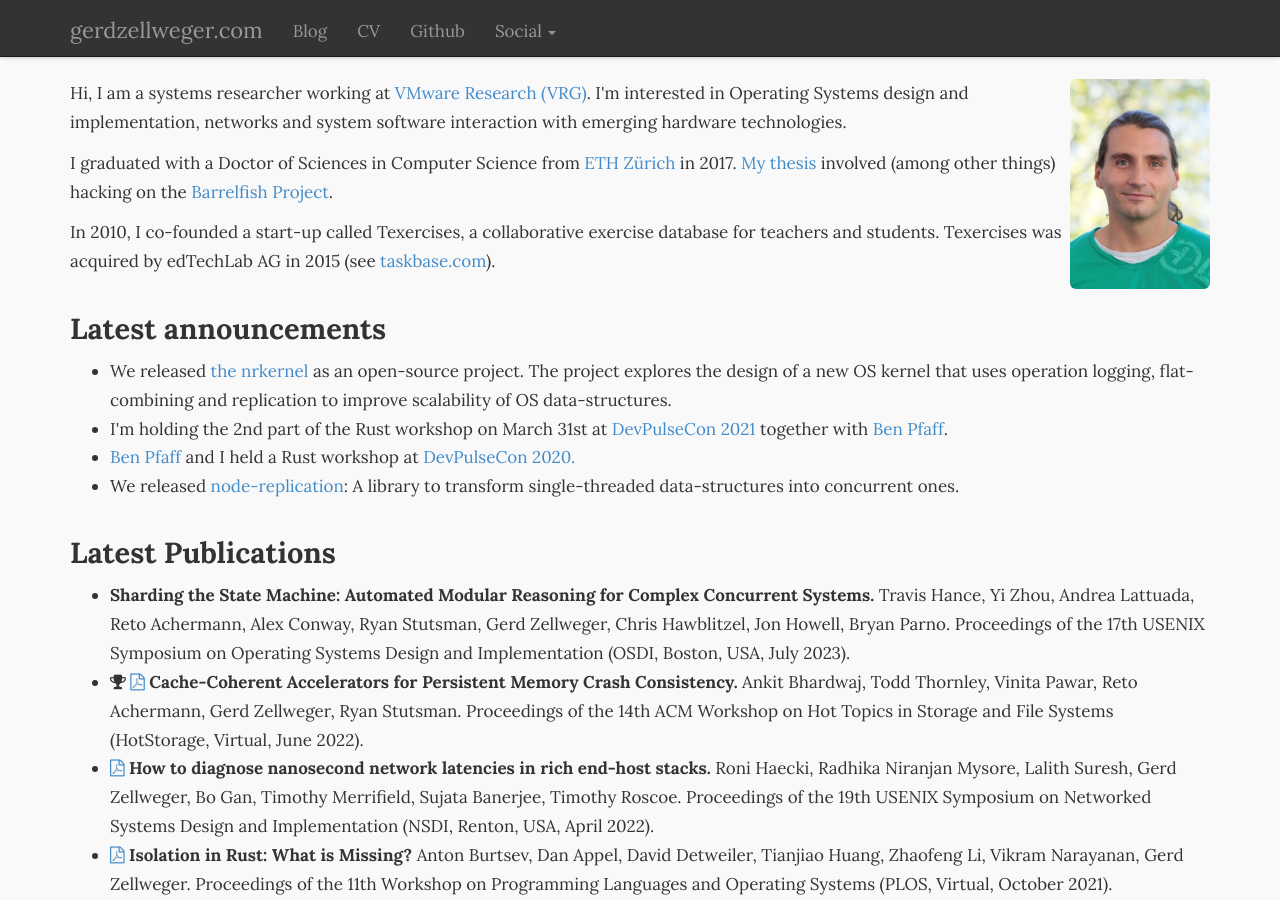
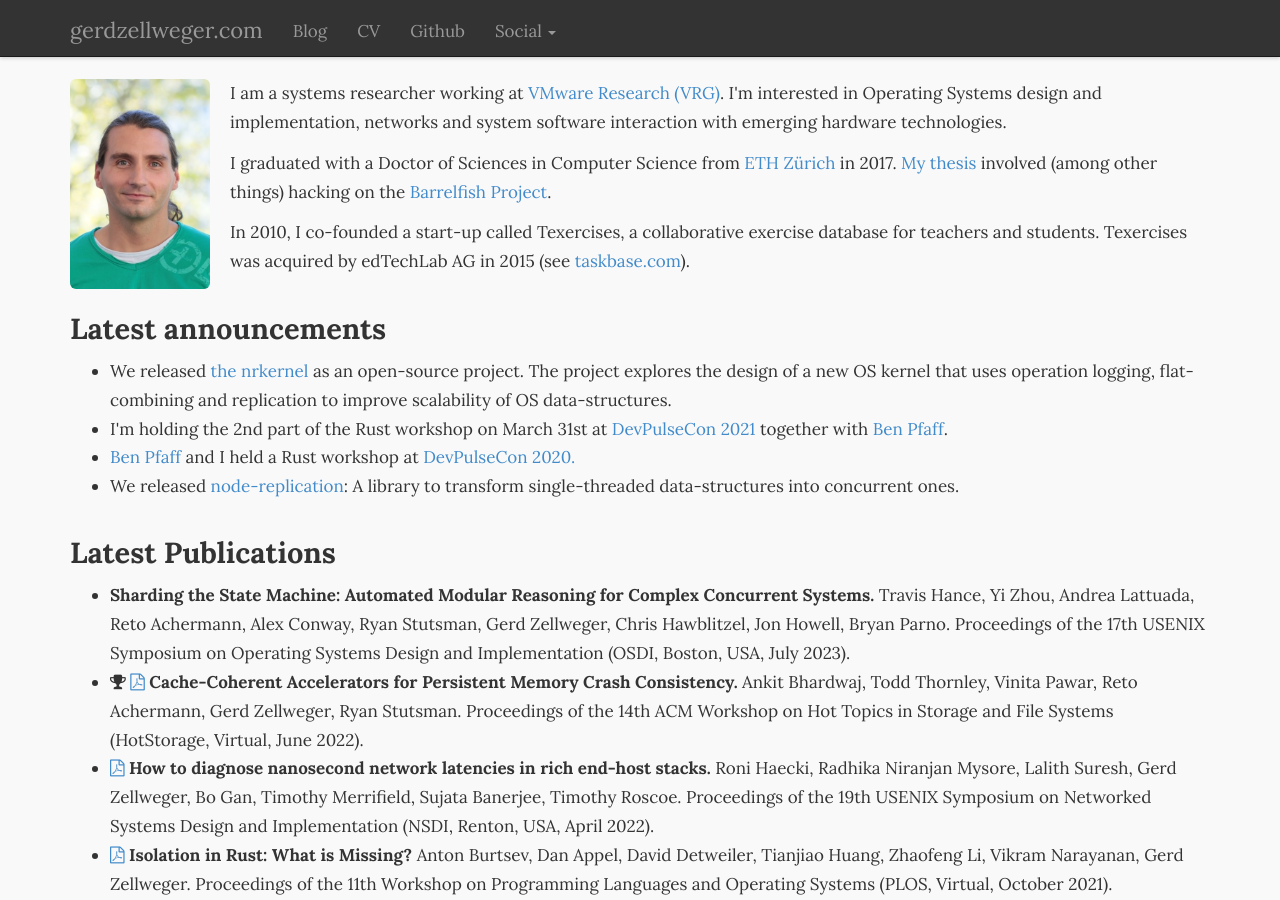
Before and after one commit to gz/website, a Jekyll site: the page built from index.html, in a window 1280 px wide and 900 px high. Built offline with Jekyll 4.4.1, drawn with Linux system fonts in a browser that asks for light colours; nearby versions of some CDN libraries.

Commit message:
Update index.html

```diff
--- a/index.html
+++ b/index.html
@@ -5,11 +5,11 @@
 
 <div class="clearfix">
   <br />
-  <div class="pull-right">
+  <div class="pull-left" style="margin-right:20px;">
     <img src="/img/gerd.jpg" alt="Profile Picture" width="140" class="img-rounded img-responsive" />
   </div>
   <p>
-    Hi, I am a systems researcher working at <a href="https://research.vmware.com/">VMware Research (VRG)</a>.
+    I am a systems researcher working at <a href="https://research.vmware.com/">VMware Research (VRG)</a>.
     I'm interested in Operating Systems design and implementation, networks and system software interaction with
     emerging hardware technologies.
   </p>
```
